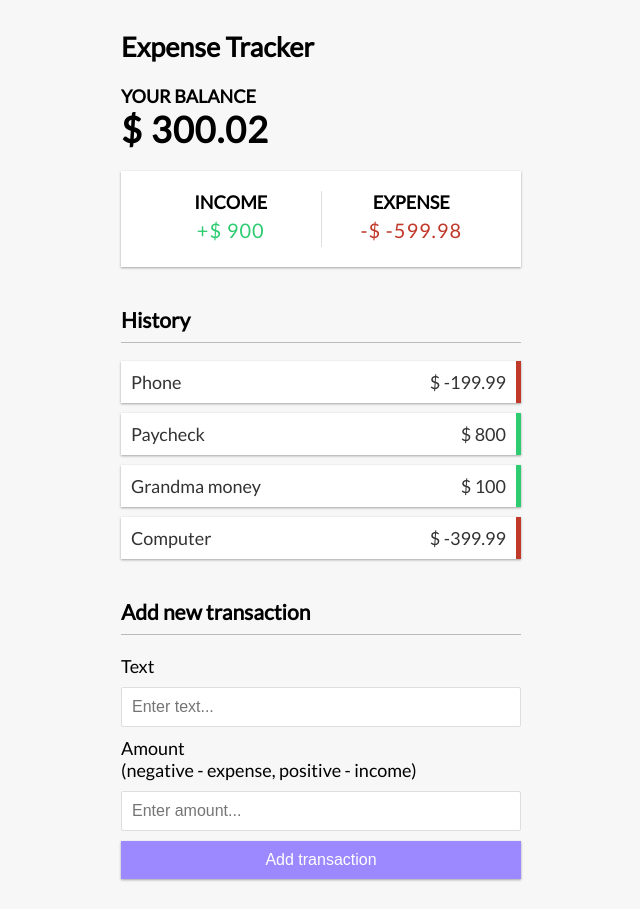
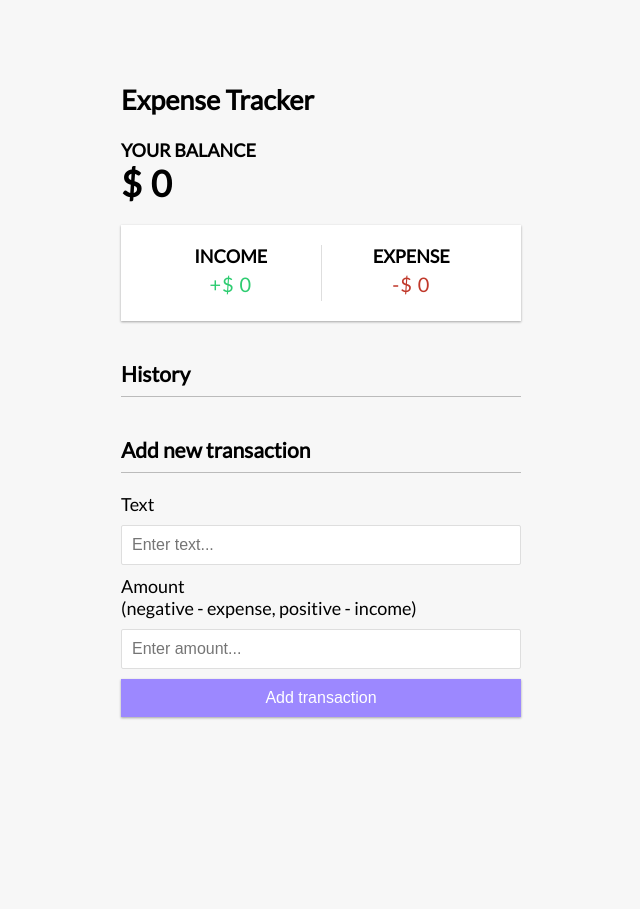
Before and after one commit to antimanio/vue-expense-tracker, a Vue app: page / in a window 1280 px wide. Shown: the whole page, without its empty margins (319-959 px from the left). After the commit the page ends 800 px from the top, so only its background shows below. Built offline with nearby package versions, Linux system fonts and the light colour scheme.

Commit message:
store data to localstorage

```diff
--- a/src/App.vue
+++ b/src/App.vue
@@ -27,18 +27,22 @@
 import TransactionList from './components/TransactionList.vue'
 import AddTransactions from './components/AddTransactions.vue'
 
-import { ref, computed, Transition } from 'vue'
+import { ref, computed, onMounted} from 'vue'
 import { nanoid } from 'nanoid'
 import { useToast } from 'vue-toastification'
 
 const toast = useToast()
 
-const transactionsValues = ref([
-  { id: 1, text: 'Phone', amount: -199.99 },
-  { id: 2, text: 'Paycheck', amount: 800 },
-  { id: 3, text: 'Grandma money', amount: 100 },
-  { id: 4, text: 'Computer', amount: -399.99 },
-  ])
+const transactionsValues = ref([])
+
+onMounted(() => {
+  const savedTransactions = JSON.parse(localStorage.getItem('transactions'))
+
+if(savedTransactions){
+  transactionsValues.value = savedTransactions
+}
+
+})
 
 
 //start the index at 0
@@ -73,6 +77,7 @@
     amount: transactionData.amount
   })
 
+  saveTransactionsToLocalStorage()
   toast.success('Transaction added')
  }
 
@@ -81,8 +86,13 @@
   transaction.id !== id
   )
 
+  saveTransactionsToLocalStorage()
   toast.success('Transaction deleted')
  }
 
 
+ const saveTransactionsToLocalStorage = () => {
+  localStorage.setItem('transactions', JSON.stringify(transactionsValues.value))
+ }
+
 </script>
```
